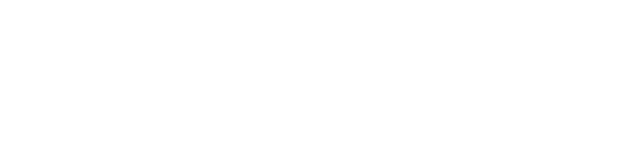
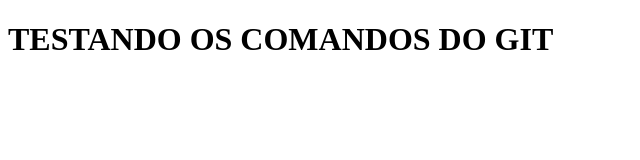
Before and after one commit to digfreitas/testes_git, a plain HTML site: page index.html in a window 1280 px wide. Shown: the whole page, without its empty margins (0-640 px from the left). Drawn offline with Linux system fonts and the light colour scheme.

Commit message:
Criei título e arquivo de estilo

```diff
--- a/index.html
+++ b/index.html
@@ -4,8 +4,11 @@
     <meta charset="UTF-8">
     <meta name="viewport" content="width=device-width, initial-scale=1.0">
     <title>TESTE</title>
+    <link rel="stylesheet" href="style.css">
 </head>
 <body>
-
+    <div class="container">
+        <h1>TESTANDO OS COMANDOS DO GIT</h1>
+    </div>
 </body>
 </html>
```
